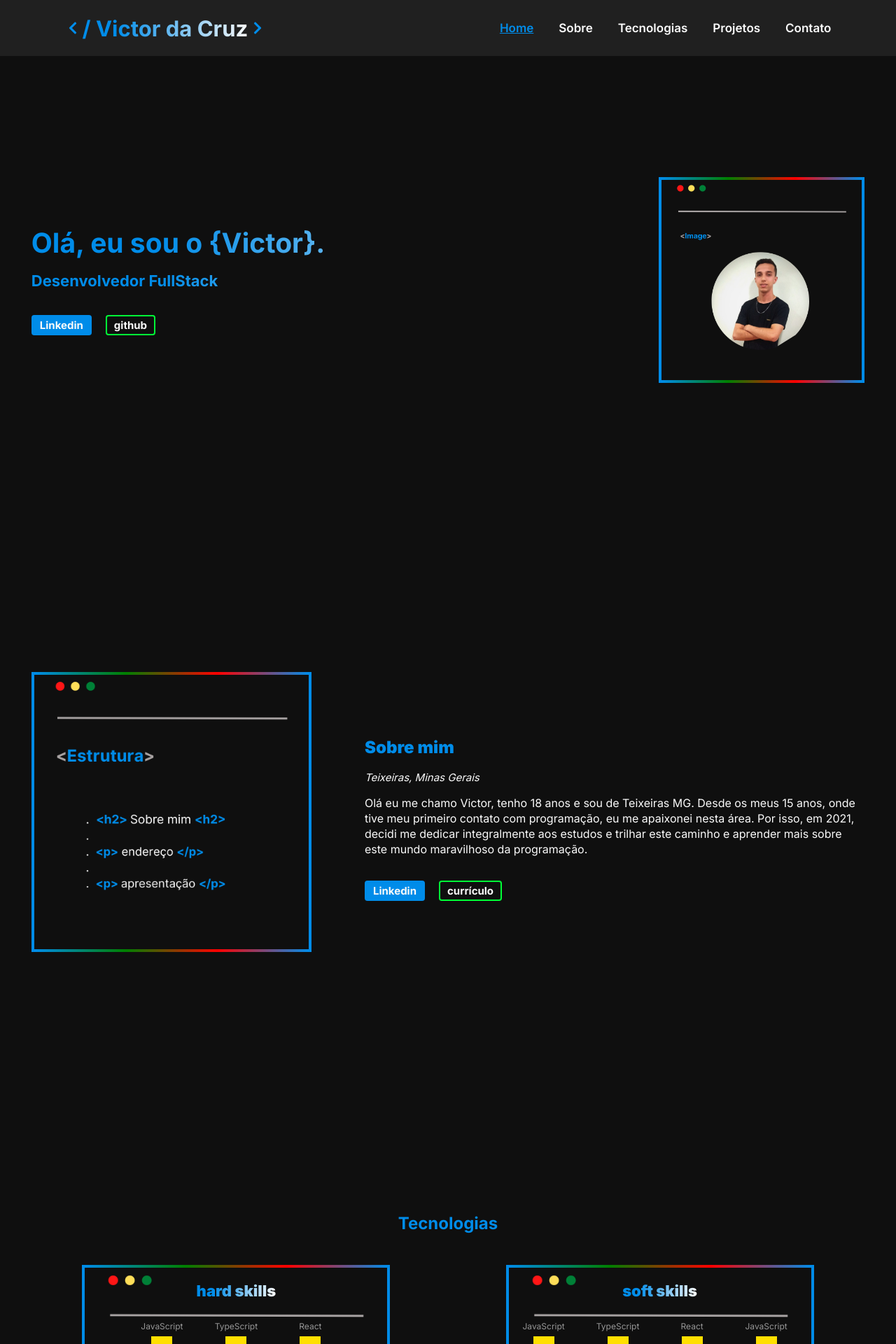
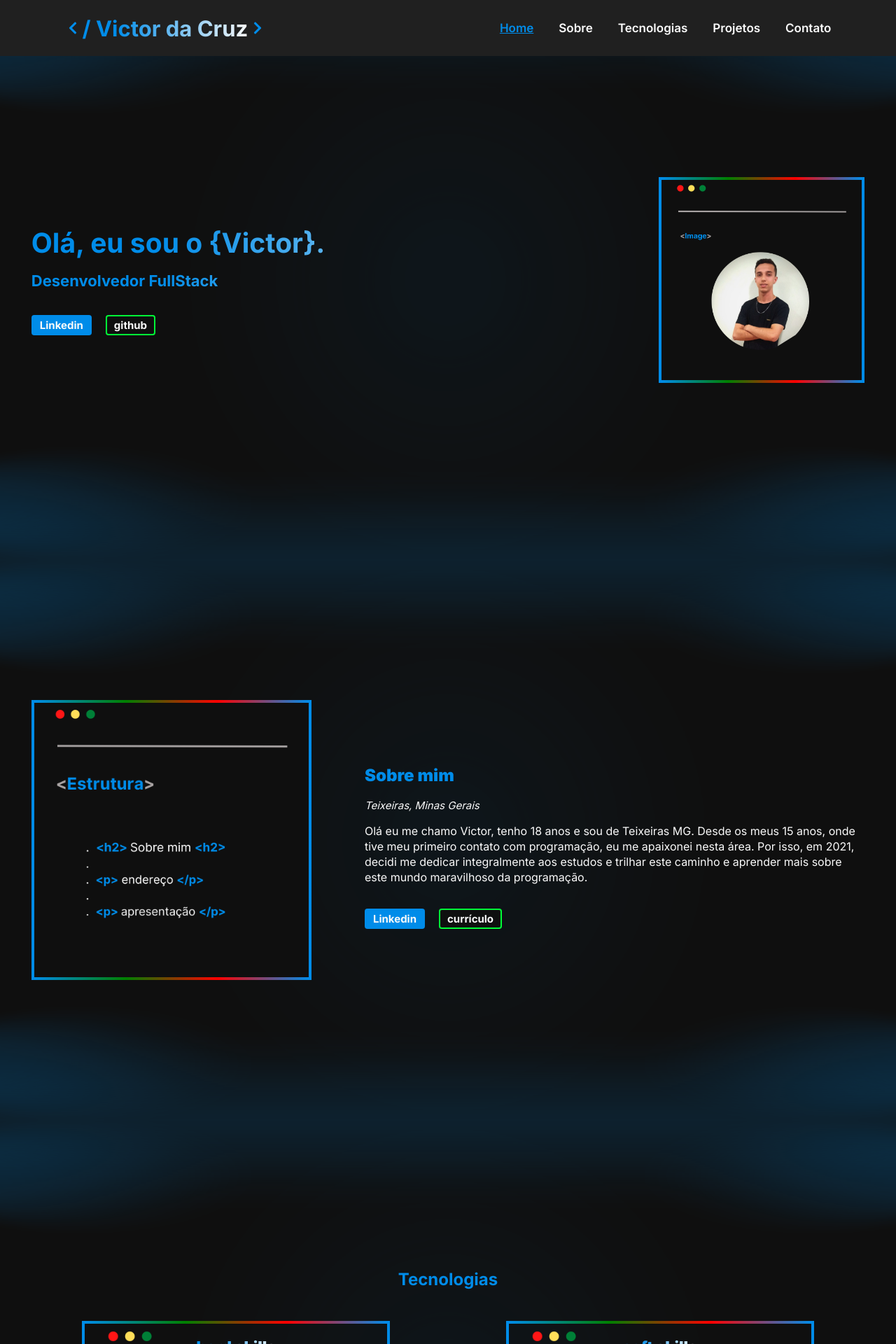
Before and after one commit to VictrCruz312/portfolio, a Next.js app: page / in a window 1280 px wide. Shown: the top 1920 px of the page at 70% size. Built offline with nearby package versions, Linux system fonts and the light colour scheme.

Commit message:
feat: adicionando background do site

```diff
--- a/components/Sobre/style.ts
+++ b/components/Sobre/style.ts
@@ -10,7 +10,7 @@ export const AboutStyled = styled.div`
   gap: 50px;
 
   @media screen and (min-width: 665px) {
-    height: 90vh;
+    height: 100vh;
     flex-direction: row;
     justify-content: space-between;
   }
--- a/styles/globals.css
+++ b/styles/globals.css
@@ -20,6 +20,8 @@ body {
 }
 
 .containerPage {
+  background-image: url("/background/background.png");
+  background-size: 100vw 100vh;
   width: 100vw;
   max-width: 100vw;
   padding: 0 3.5%;
```
Also changed, not shown: public/background/background.png (added).
